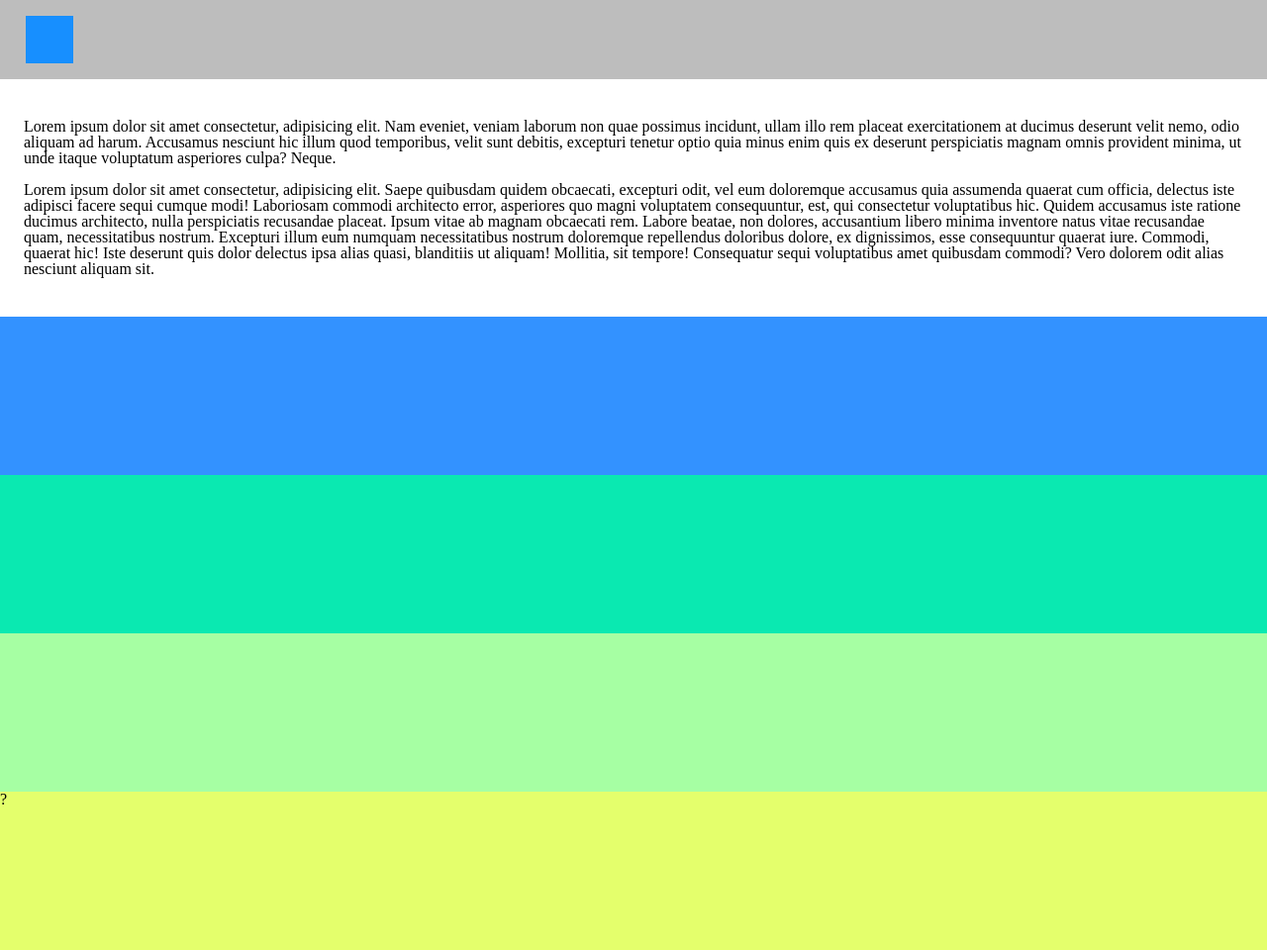
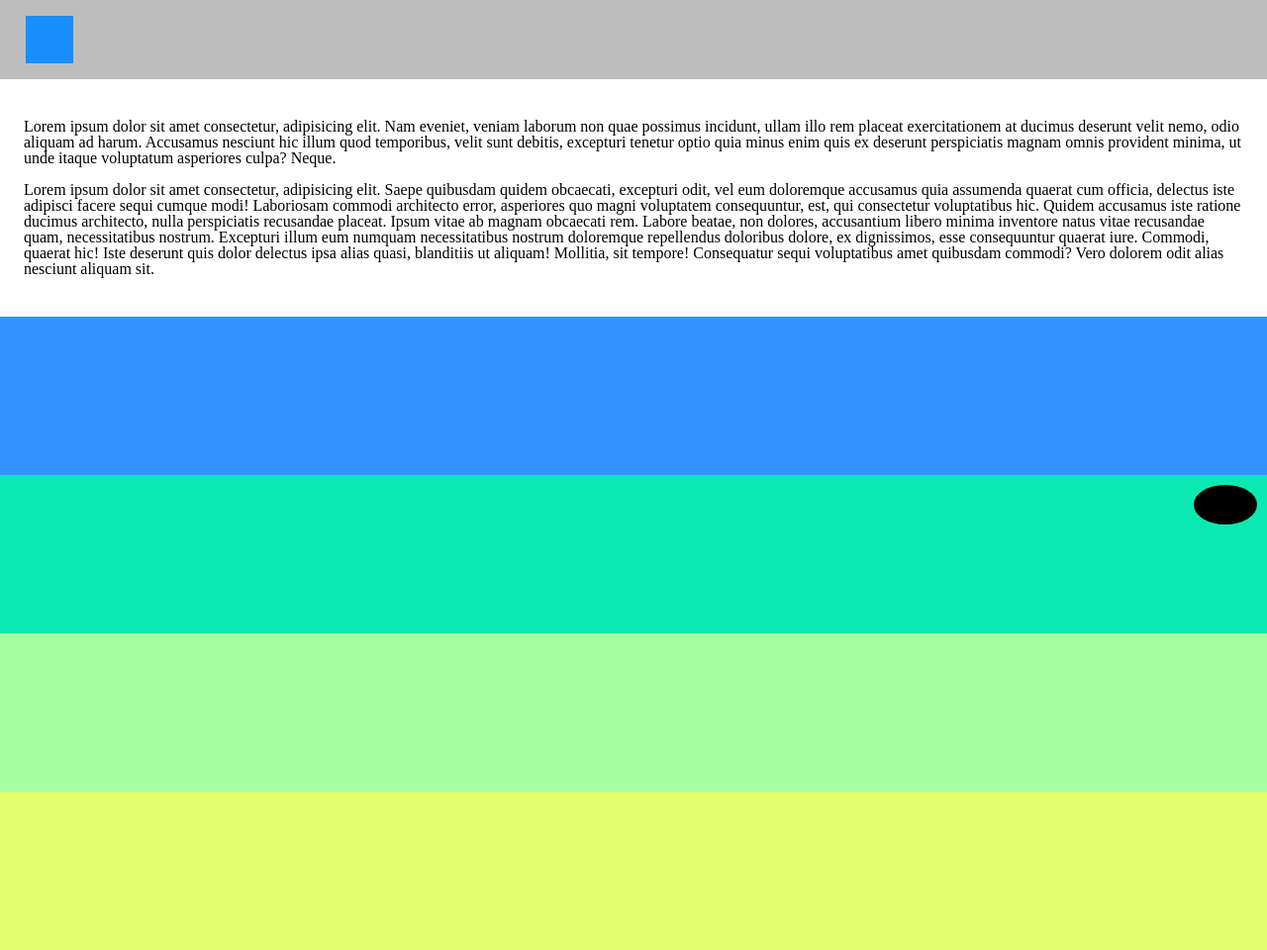
Before and after one commit to Max-Lythgoe/html-css-2, a plain HTML site: page drill-3/index.html in a window 1280 px wide. Shown: the whole page at 99% size. Drawn offline with Linux system fonts and the light colour scheme.

Commit message:
Final Commit

```diff
--- a/drill-3/index.css
+++ b/drill-3/index.css
@@ -1,13 +1,15 @@
 header {
     background-color: rgb(189, 189, 189);
     height: 10vh;
+    position: sticky;
+
 }
 
 .blue-square {
     height: 6vh;
     width: 6vh;
     background-color: rgb(23, 143, 255);
-    position: relative;
+    position: sticky;
     top: 2vh;
     left: 2vw;
 }
@@ -74,12 +76,14 @@ h1 {
 }
 
 #sticky-div {
-    position: sticky;
+    position: flex;
     bottom: 5vh;
-    right: 5vw;
+    right: 0;
     color: white;
-    background color: black;
+    background-color: black;
     border-radius: 50%;
     height: 5vh;
     width: 5vw;
+    float: right;
+    margin: 10px;
 }
--- a/drill-3/index.html
+++ b/drill-3/index.html
@@ -22,10 +22,11 @@
         Commodi, quaerat hic! Iste deserunt quis dolor delectus ipsa alias quasi, blanditiis ut aliquam! Mollitia, sit tempore! Consequatur sequi voluptatibus amet quibusdam commodi? Vero dolorem odit alias nesciunt aliquam sit. </h1>
     </main>
     <section class="blue-section"></section>
-    <section class="green-section"></section>
-    <section class="green-section2"></section>
-    <footer class="yellow-section">
-        <div #sticky-div> ? </div>
-    </footer>
+    <section class="green-section">
+        <div id="sticky-div"></div>
+    </section>
+    <section class="green-section2">
+    </section>
+    <footer class="yellow-section"></footer>
 </body>
 </html>
```
